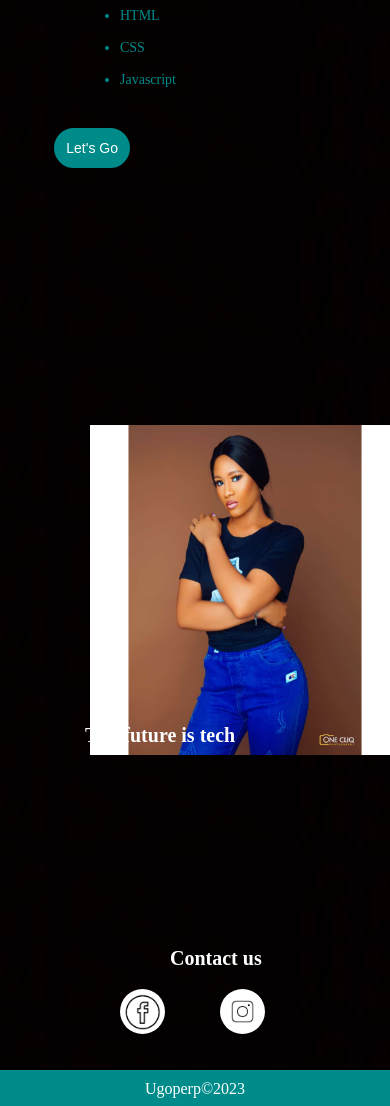
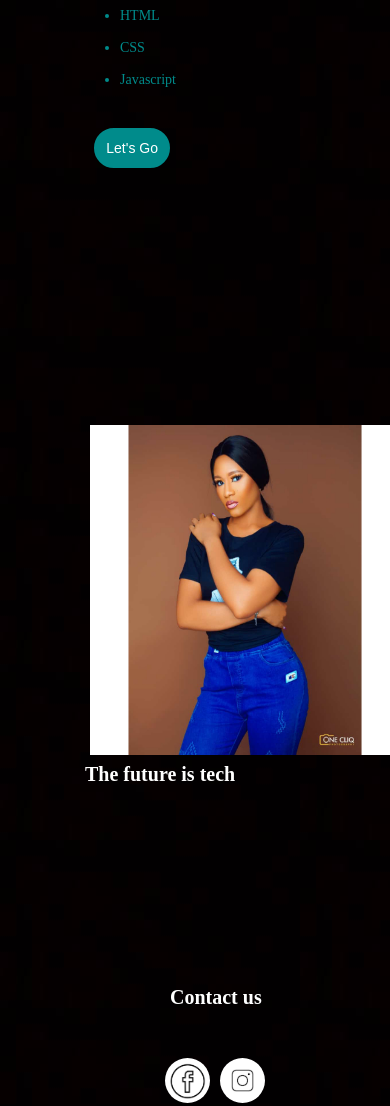
Before and after one commit to Ugoperp1/portfolio, a plain HTML site: page index.html in a window 390 px wide. Shown: the part 840-1946 px from the top of the page. Drawn offline with Linux system fonts and the light colour scheme.

Commit message:
6th commit

```diff
--- a/style.css
+++ b/style.css
@@ -200,7 +200,7 @@ cursor: pointer;
         border: 2px solid darkcyan;
         padding: 10px;
         float: right;
-        margin-right: 260px;
+        margin-right: 220px;
         font-size: 14px;
         margin-top: 20px;
 
@@ -217,7 +217,7 @@ cursor: pointer;
     }
     .h4{
         display: block;
-        margin-top:163%;
+        margin-top:173%;
         font-size: 20px;
 
     }
@@ -230,7 +230,7 @@ cursor: pointer;
         padding-left: 170px;
         margin-top: 200px;
         font-size: 20px;
-        margin-bottom: 20px;
+        margin-bottom: 50px;
 
 
         }
@@ -239,7 +239,8 @@ cursor: pointer;
         display: block;
        float: right;
        margin-top: -1px;
-       margin-right:225px ;
+       margin-right:180px ;
+       margin-bottom: 30px;
 
     }
 
```
